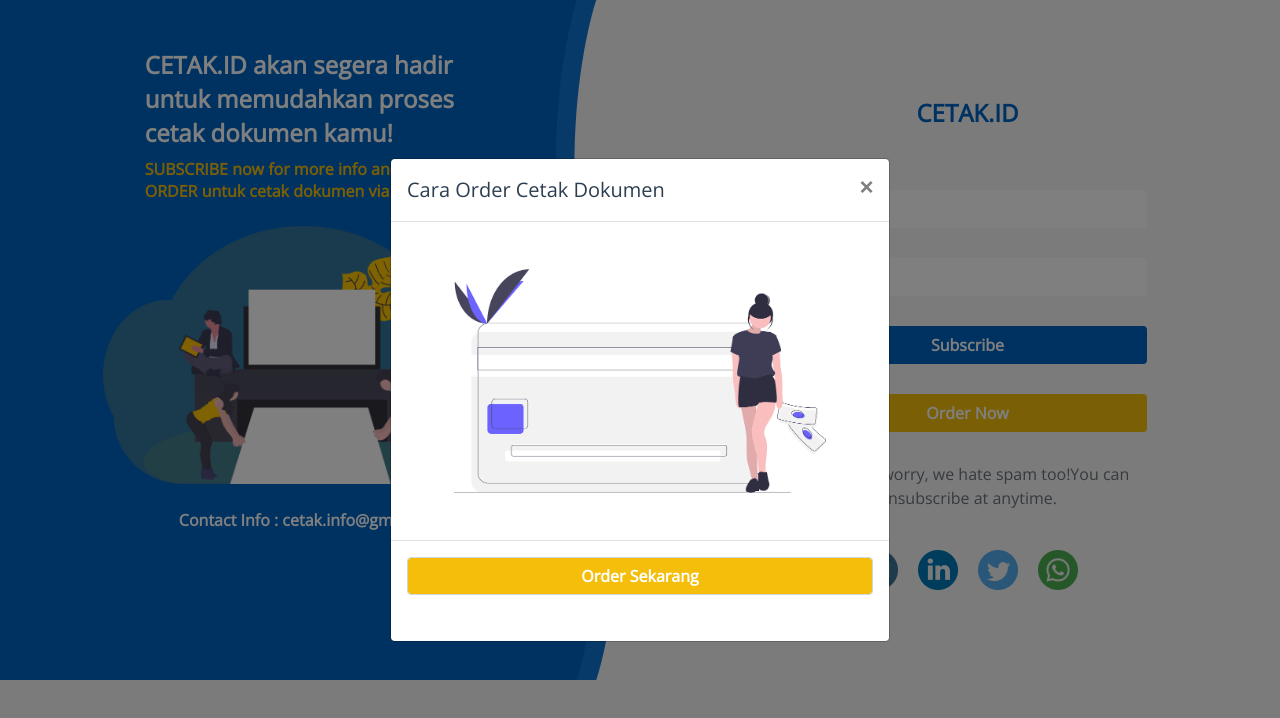
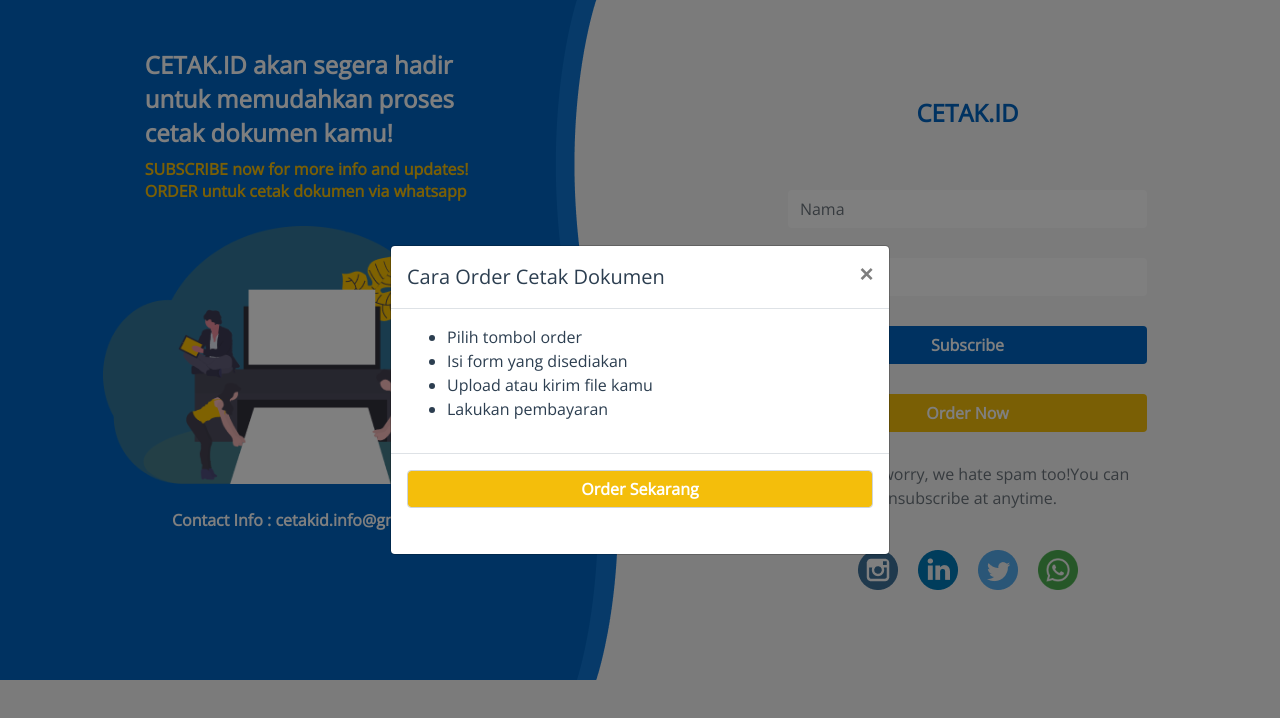
Before and after one commit to saintfactory/cetak-landingpage, a Vue app: page /#/ in a window 1280 px wide. Both pictures are taken after a click on the button "Order Now". Shown: the top 718 px of the page. Built offline with nearby package versions, Linux system fonts and the light colour scheme; no server answers.

Commit message:
Fix whatsapp link

```diff
--- a/src/components/Home.vue
+++ b/src/components/Home.vue
@@ -6,7 +6,7 @@
         <h6 class="mt-2"><span class="bolder">SUBSCRIBE</span> now for more info and updates!</h6>
         <h6><span class="bolder">ORDER</span> untuk cetak dokumen via whatsapp</h6>
         <img src="../assets/undraw_printing_invoices_5r4r.png" alt="landing-page" class="my-4 w-75 d-block">
-        <span class="text-white font-weight-bold">Contact Info : cetak.info@gmail.com</span>
+        <span class="text-white font-weight-bold">Contact Info : cetakid.info@gmail.com</span>
       </div>
     </div>
     <div class="col-lg-6 col-md-6 col-sm-12 col-12 right-side p-lg-5">
@@ -27,7 +27,12 @@
                 </button>
               </div>
               <div class="modal-body">
-                <img src="../assets/undraw_payments_21w6.png" class="img-fluid" alt="Cara Order">
+                <ul class="text-left mx-auto">
+                  <li>Pilih tombol order</li>
+                  <li>Isi form yang disediakan</li>
+                  <li>Upload atau kirim file kamu</li>
+                  <li>Lakukan pembayaran</li>
+                </ul>
               </div>
               <div class="modal-footer">
                 <button type="button" class="form-control button-order" @click="orderNow">Order Sekarang</button>
@@ -79,7 +84,9 @@
     },
 
     orderNow() {
-        return null
+      window.open(
+        'https://wa.me/6282390243711?text=Maaf%20sebelumnya%2C%20jika%20ingin%20melakukan%20pesanan%20cetak%20dokumen.%20Kamu%20harus%20mengisi%20form%20dibawah%20ini%20terlebih%20dahulu.%0A%0AHalo%2C%20saya%20mau%20titip%20dokumen%20saya%20untuk%20di%20print.%0ANama%20%3A%0AJenis%20dokumen%20%3A%0AJumlah%20halaman%20%3A%0AUkuran%20kertas%20%3A%0AJilid%20%3A%20y%2Fn%20%28tambahkan%20keterangan%20jilid%20spt%20cover%20%2B%20warna%29%0AJasa%20Antar%20%3A%20y%2Fn%20%28alamat%20kamu%29%0A%0ATerima%20Kasih'
+      )
     }
   }
 }
```
